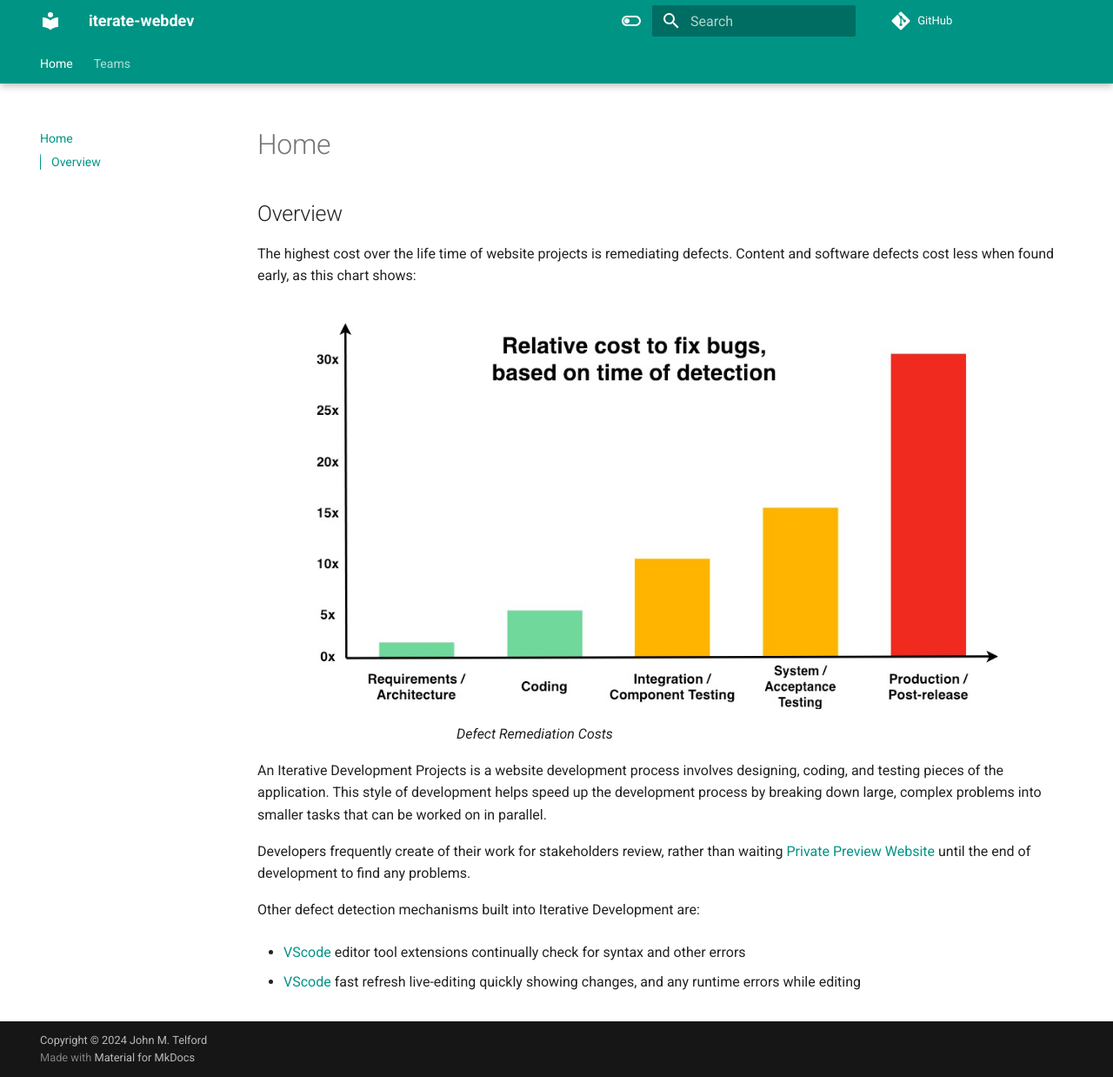
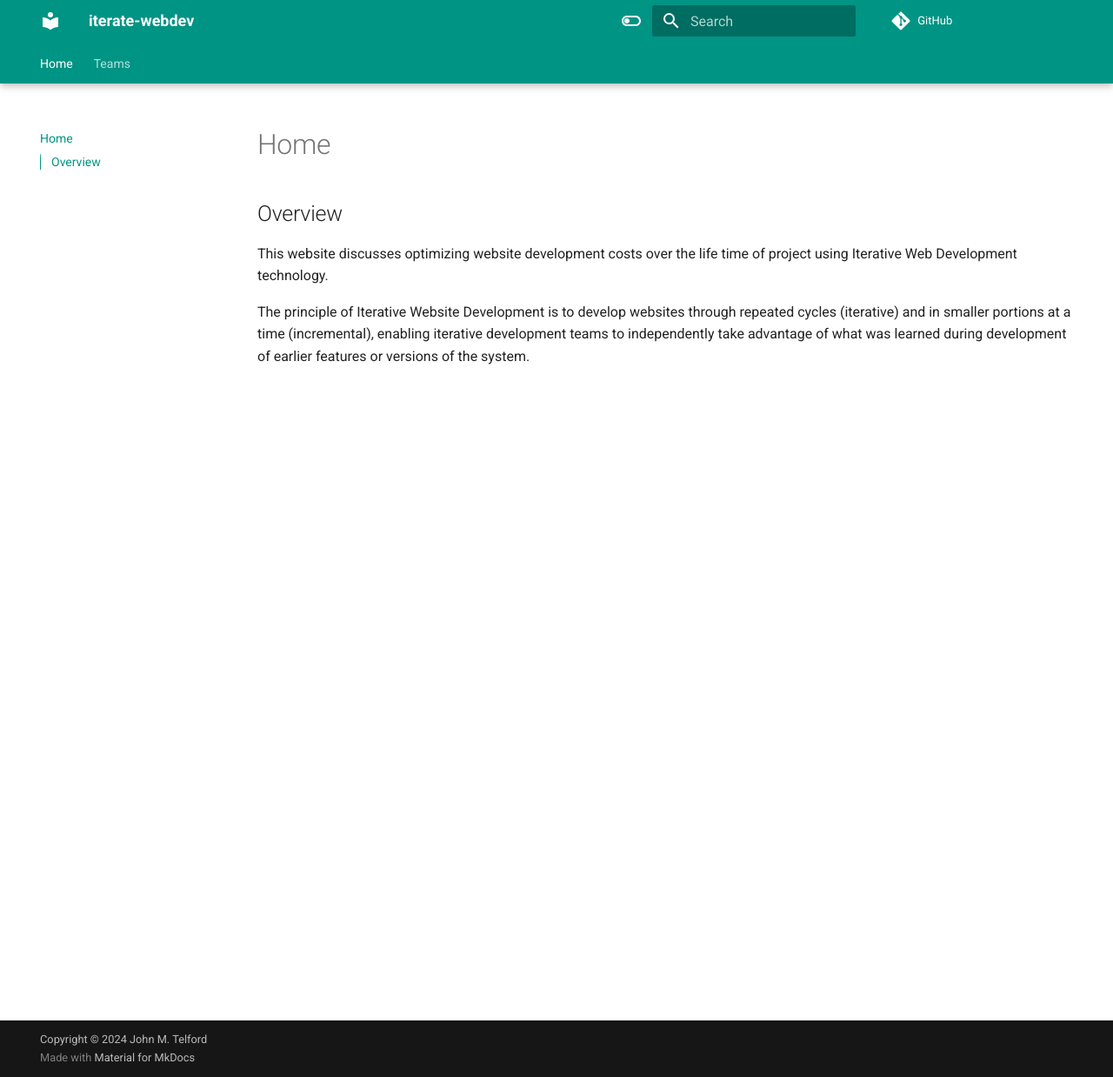
Before and after one commit to JohnTelford/iterate-webdev-cloudflare, an MkDocs documentation site: the page built from docs/index.md, in a window 1280 px wide and 1238 px high. Shown: the whole window at 87% size. Built offline with MkDocs 1.6.1 and Material for MkDocs 9.7.7, drawn with Linux system fonts in a browser that asks for light colours; comment, search, counter and statistics services are not loaded.

Commit message:
iterate - mindnode

```diff
--- a/docs/index.md
+++ b/docs/index.md
@@ -1,16 +1,5 @@
 ## Overview
 
-The highest cost over the life time of website projects is remediating defects. Content and software defects cost less when found early, as this chart shows:
+This website discusses optimizing website development costs over the life time of project using Iterative Web Development technology.
 
-  ![bugFixChart](/img/bugFixChart.jpg){ align=center }
-<figcaption>Defect Remediation Costs</figcaption>
-
- An Iterative Development Projects is a website development process involves designing, coding, and testing pieces of the application. This style of development helps speed up the development process by breaking down large, complex problems into smaller tasks that can be worked on in parallel.
-
-Developers frequently create  of their work for stakeholders review, rather than waiting [Private Preview Website](preview.md) until the end of development to find any problems.
-
-Other defect detection mechanisms built into Iterative Development are:
-
-- [VScode](vscode.md) editor tool extensions continually check for syntax and other errors
-
-- [VScode](vscode.md) fast refresh live-editing quickly showing changes, and any runtime errors while editing
+The principle of Iterative Website Development is to develop websites through repeated cycles (iterative) and in smaller portions at a time (incremental), enabling iterative development teams to independently take advantage of what was learned during development of earlier features or versions of the system.
```
